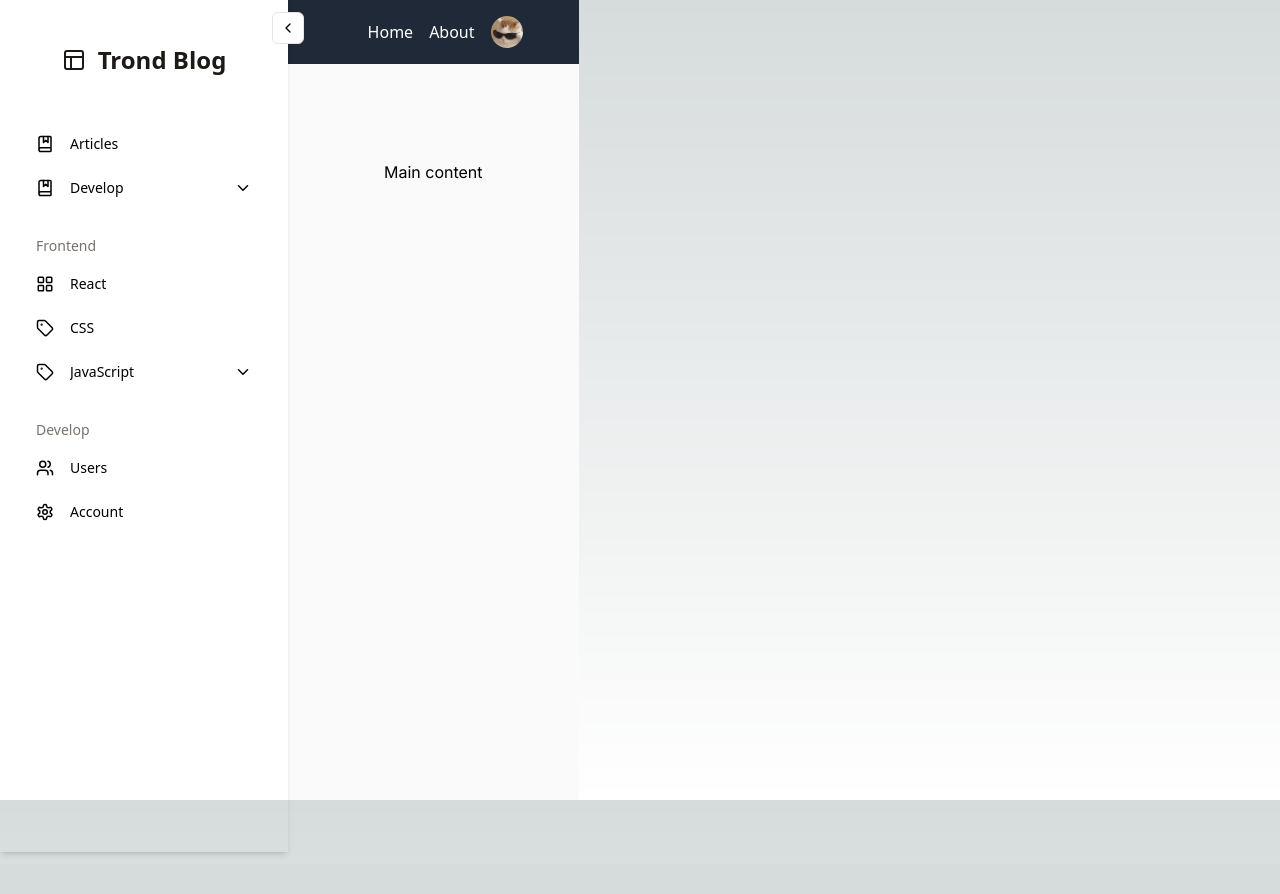
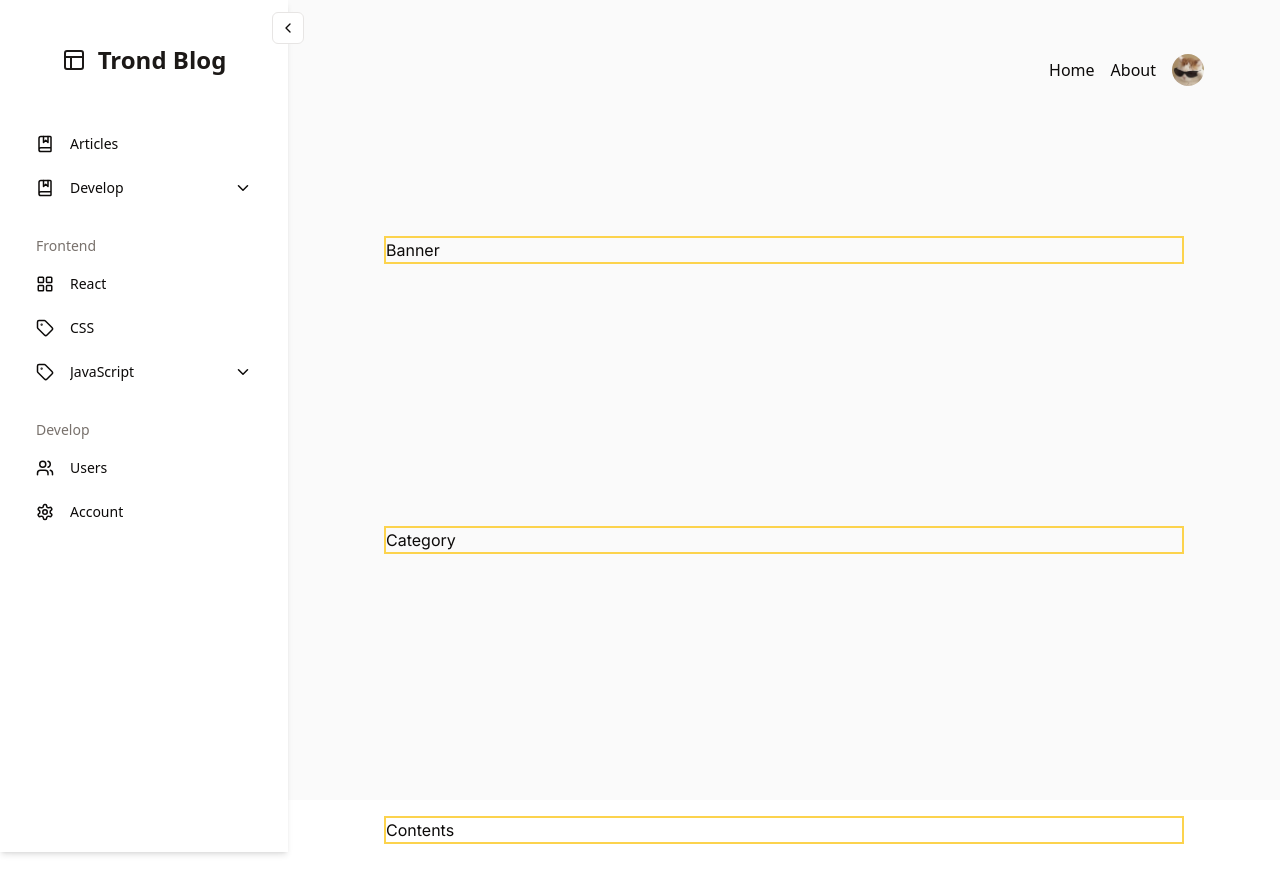
Before and after one commit to trondi/trondi.github.io, a Next.js app: page / in a window 1280 px wide. Shown: the top 894 px of the page. Before the commit the page ends 864 px from the top, so only its background shows below. Built offline with nearby package versions, Linux system fonts and the light colour scheme; what next-redux-wrapper would draw is missing.

Commit message:
feat: header 수정

```diff
--- a/src/components/Header.tsx
+++ b/src/components/Header.tsx
@@ -13,7 +13,10 @@ import Link from "next/link";
 
 function Header() {
   return (
-    <header className="flex justify-center items-center h-16 bg-gray-800 text-white">
+    <header
+      className={`gap-6 flex-wrap py-[2.375rem] flex items-center justify-between pl-[33px] pr-[20px]`}
+    >
+      {/*<header className="flex justify-center items-center h-16 bg-gray-800 text-white">*/}
       <nav className="flex items-center justify-end w-full p-4 mx-auto">
         <ul className="flex items-center space-x-4 mx-10">
           <li className="flex items-center">
--- a/src/components/admin-panel/admin-panel-layout.jsx
+++ b/src/components/admin-panel/admin-panel-layout.jsx
@@ -9,17 +9,17 @@ import React from "react";
 export default function AdminPanelLayout({ children }) {
   const isSidebarOpen = useAppSelector((state) => state.sidebar?.isOpen);
   return (
-    <div className={`h-screen w-full flex`}>
+    <div className="h-screen w-full flex">
       <Sidebar />
       <div
         className={cn(
-          "min-h-[calc(100vh_-_56px)] bg-zinc-50 dark:bg-zinc-900 transition-[margin-left] ease-in-out duration-300",
+          "flex flex-col flex-1 min-h-screen bg-zinc-50 dark:bg-zinc-900 transition-[padding-left] ease-in-out duration-300",
           !isSidebarOpen ? "lg:ml-[90px]" : "lg:ml-72",
           "relative z-[10]",
         )}
       >
         <Header />
-        {children}
+        <main className="flex-1">{children}</main>
       </div>
     </div>
   );
--- a/src/pages/index.tsx
+++ b/src/pages/index.tsx
@@ -1,14 +1,16 @@
-import Image from 'next/image'
-import { Inter } from 'next/font/google'
+import Image from "next/image";
+import { Inter } from "next/font/google";
 
-const inter = Inter({ subsets: ['latin'] })
+const inter = Inter({ subsets: ["latin"] });
 
 export default function Home() {
   return (
     <main
       className={`flex min-h-screen flex-col items-center justify-between p-24 ${inter.className}`}
     >
-      Main content
+      <div className={`border-2 border-amber-300 w-full `}>Banner</div>
+      <div className={`border-2 border-amber-300 w-full `}>Category</div>
+      <div className={`border-2 border-amber-300 w-full `}>Contents</div>
     </main>
-  )
+  );
 }
--- a/src/styles/globals.css
+++ b/src/styles/globals.css
@@ -2,29 +2,34 @@
 @tailwind components;
 @tailwind utilities;
 
-:root {
-  --foreground-rgb: 0, 0, 0;
-  --background-start-rgb: 214, 219, 220;
-  --background-end-rgb: 255, 255, 255;
+/*:root {*/
+/*  --foreground-rgb: 0, 0, 0;*/
+/*  --background-start-rgb: 214, 219, 220;*/
+/*  --background-end-rgb: 255, 255, 255;*/
+/*}*/
+
+/*@media (prefers-color-scheme: dark) {*/
+/*  :root {*/
+/*    --foreground-rgb: 255, 255, 255;*/
+/*    --background-start-rgb: 0, 0, 0;*/
+/*    --background-end-rgb: 0, 0, 0;*/
+/*  }*/
+/*}*/
+
+/*body {*/
+/*  color: rgb(var(--foreground-rgb));*/
+/*  background: linear-gradient(*/
+/*      to bottom,*/
+/*      transparent,*/
+/*      rgb(var(--background-end-rgb))*/
+/*    )*/
+/*    rgb(var(--background-start-rgb));*/
+/*}*/
+
+html, body {
+  @apply h-screen;
 }
 
-@media (prefers-color-scheme: dark) {
-  :root {
-    --foreground-rgb: 255, 255, 255;
-    --background-start-rgb: 0, 0, 0;
-    --background-end-rgb: 0, 0, 0;
-  }
-}
-
-body {
-  color: rgb(var(--foreground-rgb));
-  background: linear-gradient(
-      to bottom,
-      transparent,
-      rgb(var(--background-end-rgb))
-    )
-    rgb(var(--background-start-rgb));
-}
 
 @layer base {
   :root {
```
